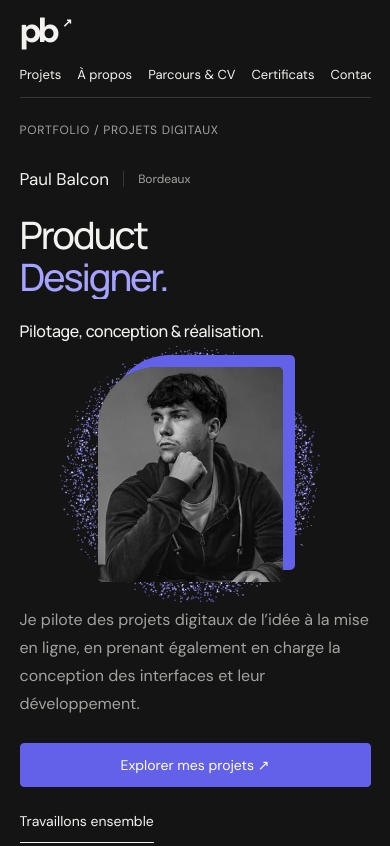
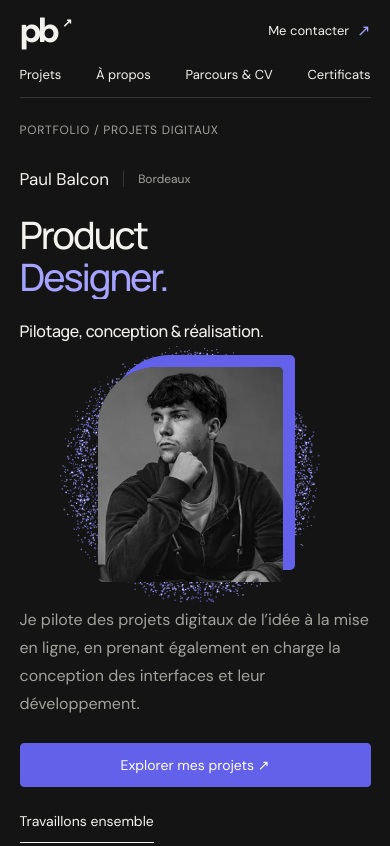
Before and after one commit to paulpoulee/portfolio, a plain HTML site: page index.html in a window 390 px wide. Shown: the top 846 px of the page. Drawn offline with Linux system fonts and the light colour scheme; animation ran at ten frames a second.

Commit message:
Mobile : « Me contacter » à côté du logo, menu sur une seule ligne sans coupure
Co-Authored-By: Claude Opus 5.5 <noreply@anthropic.com>
Claude-Session: https://claude.ai/code/session_01Y9jxq5xctDx3DsGunLXPGM

```diff
--- a/style.css
+++ b/style.css
@@ -210,7 +210,11 @@ footer>a{display:inline-flex;align-items:center;min-height:44px}
   header nav{flex-wrap:nowrap;overflow-x:auto;scrollbar-width:none;justify-content:space-between;gap:0 16px;-webkit-overflow-scrolling:touch}
   header nav::-webkit-scrollbar{display:none}
   header nav a{flex:none;font-size:13px;white-space:nowrap;min-height:44px;display:inline-flex;align-items:center}
+  header nav .mobile-contact{display:none}
+  header .nav-contact{display:inline-flex;align-items:center;min-height:44px;font-size:13px}
+  header .nav-contact span{margin-left:8px;font-size:16px}
 }
+@media(max-width:359px){header nav{gap:0 10px}header nav a{font-size:12px}}
 .legal{max-width:760px;padding-top:70px;padding-bottom:110px}
 .legal h1{font-family:Manrope,Arial,sans-serif;font-size:clamp(44px,7vw,80px);letter-spacing:-.05em;line-height:.95;font-weight:600;margin:24px 0 50px}
 .legal h2{font-size:22px;margin:46px 0 12px;font-weight:600}
```
